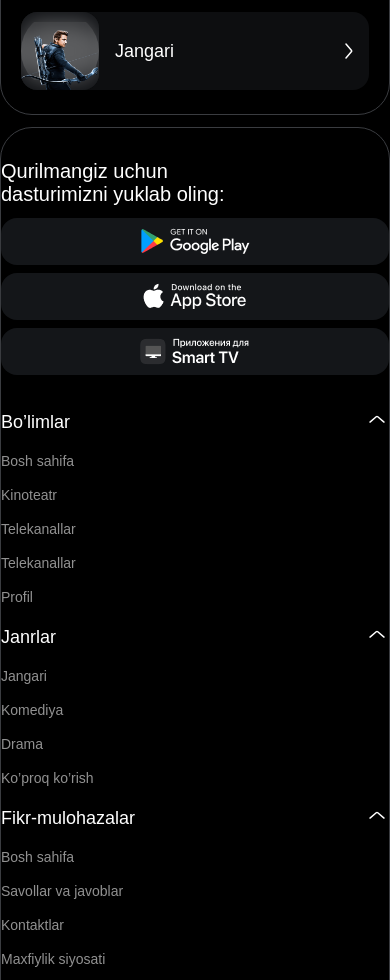
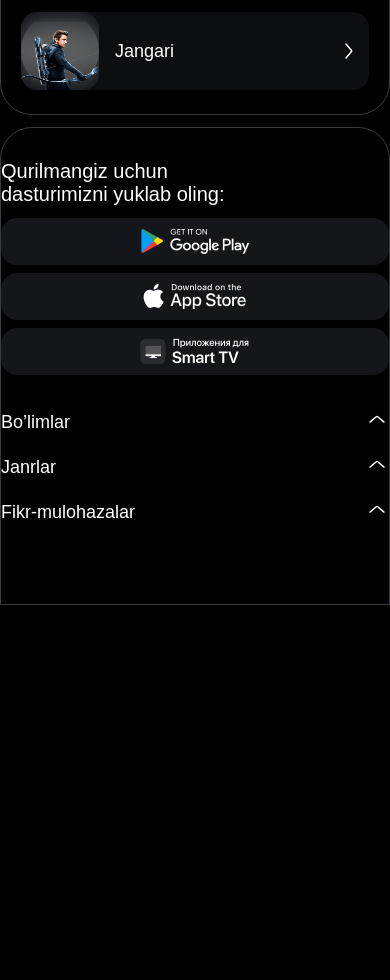
Before and after one commit to SherTi/NeoPlay, an Angular app: page /catalog in a window 390 px wide. Shown: the part 1020-2000 px from the top of the page. After the commit the page ends 1625 px from the top, so only its background shows below. Built offline with nearby package versions, Linux system fonts and the light colour scheme; grey boxes are pictures that could not be loaded.

Commit message:
animation in footer mobi version

```diff
--- a/src/app/shared/layouts/main-layout/main-layout.component.css
+++ b/src/app/shared/layouts/main-layout/main-layout.component.css
@@ -370,6 +370,7 @@
   }
   .m-version{
     display: flex;
+    padding-bottom: 70px;
   }
   .f-link-title{
     display: flex;
@@ -427,4 +428,8 @@
     stroke: #ffffff!important;
     color: #ffffff;
   }
+  .fActive_icon{
+    transform: rotate(-180deg);
+    transition: all .3s ;
+  }
 }
--- a/src/app/shared/layouts/main-layout/main-layout.component.html
+++ b/src/app/shared/layouts/main-layout/main-layout.component.html
@@ -240,8 +240,8 @@
         </div>
       </div>
       <div class="f-block">
-        <ul class="f-link-main">
-          <li class="f-link-title">Bo’limlar</li>
+        <ul class="f-link-main" >
+          <li class="f-link-title ">Bo’limlar</li>
           <li class="f-link"><a href="" class="f-link-el">Bosh sahifa</a></li>
           <li class="f-link"><a href="/error" class="f-link-el">Kinoteatr</a></li>
           <li class="f-link"><a href="/error" class="f-link-el">Telekanallar</a></li>
@@ -289,15 +289,15 @@
         </div>
       </div>
       <div class="f-block">
-        <ul class="f-link-main">
-          <li class="f-link-title">
+        <div class="f-link-title f-title-btn" (click)="fList = !fList">
           <span class="f-text-title">Bo’limlar</span>
           <div class="f-icon-m">
-              <svg width="24" height="25" viewBox="0 0 24 25" fill="none" xmlns="http://www.w3.org/2000/svg">
+            <svg width="24" height="25" viewBox="0 0 24 25" fill="none" xmlns="http://www.w3.org/2000/svg" [ngClass]="{fActive_icon: fList}">
               <path d="M5 15.0732L11.2191 9.74263C11.6684 9.35744 12.3316 9.35744 12.7809 9.74263L19 15.0732" stroke="white" stroke-width="1.5" stroke-linecap="round"/>
             </svg>
           </div>
-          </li>
+        </div>
+        <ul class="f-link-main" *ngIf="fList">
           <li class="f-link"><a href="" class="f-link-el">Bosh sahifa</a></li>
           <li class="f-link"><a href="/error" class="f-link-el">Kinoteatr</a></li>
           <li class="f-link"><a href="/error" class="f-link-el">Telekanallar</a></li>
@@ -306,15 +306,15 @@
         </ul>
       </div>
       <div class="f-block">
-        <ul class="f-link-main">
-          <li class="f-link-title">
+        <div class="f-link-title" (click)="fList1 = !fList1">
           <span class="f-text-title">Janrlar</span>
           <div class="f-icon-m">
-              <svg width="24" height="25" viewBox="0 0 24 25" fill="none" xmlns="http://www.w3.org/2000/svg">
+            <svg width="24" height="25" viewBox="0 0 24 25" fill="none" xmlns="http://www.w3.org/2000/svg" [ngClass]="{fActive_icon: fList1}">
               <path d="M5 15.0732L11.2191 9.74263C11.6684 9.35744 12.3316 9.35744 12.7809 9.74263L19 15.0732" stroke="white" stroke-width="1.5" stroke-linecap="round"/>
             </svg>
           </div>
-          </li>
+        </div>
+        <ul class="f-link-main" *ngIf="fList1">
           <li class="f-link"><a href="" class="f-link-el">Jangari</a></li>
           <li class="f-link"><a href="" class="f-link-el">Komediya</a></li>
           <li class="f-link"><a href="" class="f-link-el">Drama</a></li>
@@ -322,15 +322,15 @@
         </ul>
       </div>
       <div class="f-block">
-        <ul class="f-link-main">
-          <li class="f-link-title">
+        <div class="f-link-title" (click)="fList2 = !fList2">
           <span class="f-text-title">Fikr-mulohazalar</span>
           <div class="f-icon-m">
-              <svg width="24" height="25" viewBox="0 0 24 25" fill="none" xmlns="http://www.w3.org/2000/svg">
+            <svg width="24" height="25" viewBox="0 0 24 25" fill="none" xmlns="http://www.w3.org/2000/svg" [ngClass]="{fActive_icon:fList2}">
               <path d="M5 15.0732L11.2191 9.74263C11.6684 9.35744 12.3316 9.35744 12.7809 9.74263L19 15.0732" stroke="white" stroke-width="1.5" stroke-linecap="round"/>
             </svg>
           </div>
-          </li>
+        </div>
+        <ul class="f-link-main" *ngIf="fList2">
           <li class="f-link"><a href="" class="f-link-el">Bosh sahifa</a></li>
           <li class="f-link"><a href="" class="f-link-el">Savollar va javoblar</a></li>
           <li class="f-link"><a href="" class="f-link-el">Kontaktlar</a></li>
--- a/src/app/shared/layouts/main-layout/main-layout.component.ts
+++ b/src/app/shared/layouts/main-layout/main-layout.component.ts
@@ -1,4 +1,4 @@
-import {Component, HostListener} from '@angular/core';
+import {Component, ElementRef, HostListener, ViewChild} from '@angular/core';
 import {animate, style, transition, trigger} from "@angular/animations";
 
 @Component({
@@ -33,7 +33,9 @@ export class MainLayoutComponent {
   isOpen: boolean = false;
   menu: boolean = false;
   switchLang: boolean = false;
-
+  fList: boolean = false;
+  fList1: boolean = false;
+  fList2 : boolean = false;
 
 
   @HostListener('window:scroll', [])
@@ -45,5 +47,4 @@ export class MainLayoutComponent {
     }
     this.lastScroll = window.scrollY;
   }
-
 }
```
Lines whose indentation alone changed are shown as unchanged.
